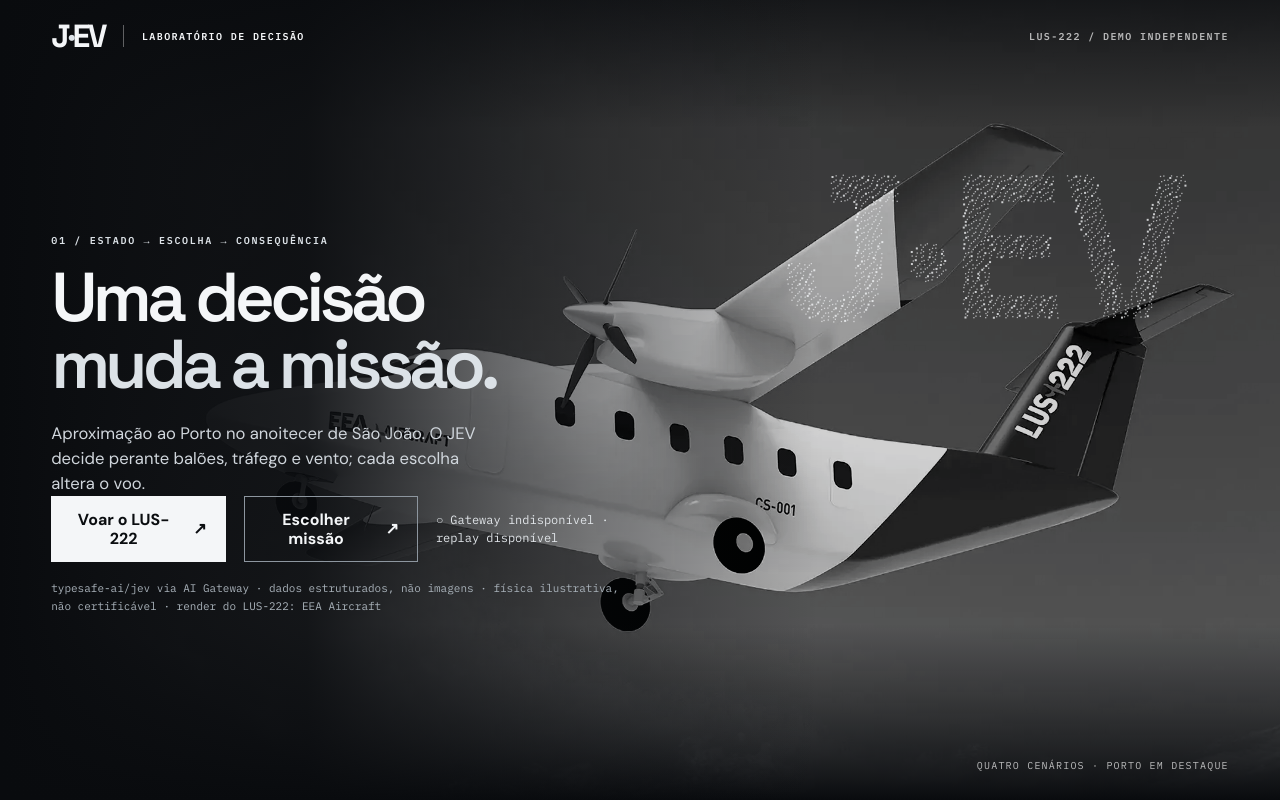
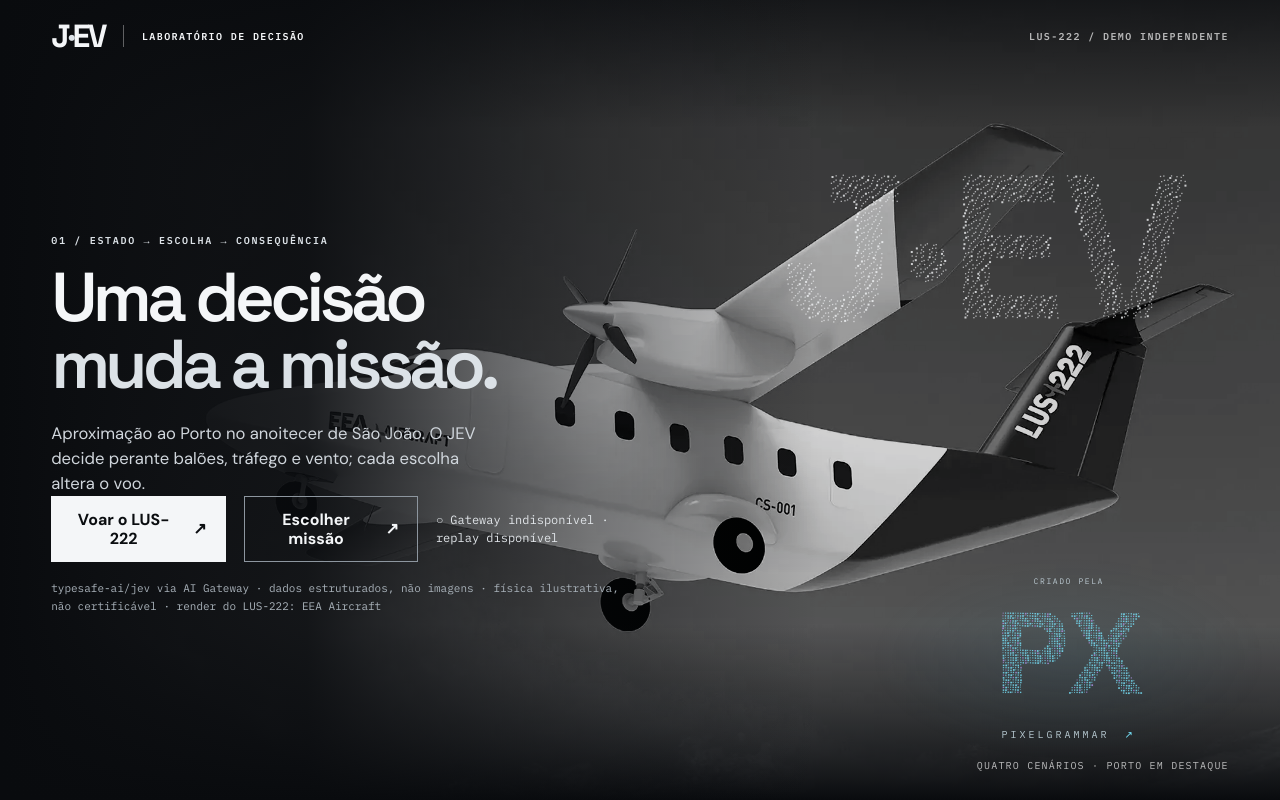
Before and after one commit to igrejaborabora/lus222-jev-challenge, a website: page public/index.html in a window 1280 px wide. Drawn offline with Linux system fonts and the light colour scheme; no server answers; animation ran at ten frames a second.

Commit message:
Adicionar assinatura PX com os efeitos de partículas do BotFfett

```diff
--- a/public/index.html
+++ b/public/index.html
@@ -8,7 +8,7 @@
 <title>JEV / Mesa de missão</title>
 <link rel="preconnect" href="https://fonts.googleapis.com">
 <link rel="preconnect" href="https://fonts.gstatic.com" crossorigin>
-<link href="https://fonts.googleapis.com/css2?family=DM+Sans:wght@400;500;600;700&family=IBM+Plex+Mono:wght@400;500;600&family=Space+Grotesk:wght@400;500;600;700&display=swap" rel="stylesheet">
+<link href="https://fonts.googleapis.com/css2?family=DM+Sans:wght@400;500;600;700&family=IBM+Plex+Mono:wght@400;500;600&family=IBM+Plex+Sans:wght@700&family=Space+Grotesk:wght@400;500;600;700&display=swap" rel="stylesheet">
 <link rel="stylesheet" href="./styles.css">
 <script>if (new URLSearchParams(location.search).get('lus222') === 'turntable') location.replace('./turntable.html');</script>
 <script type="importmap">{ "imports": { "three": "https://cdn.jsdelivr.net/npm/three@0.186.0/build/three.module.js", "three/addons/": "https://cdn.jsdelivr.net/npm/three@0.186.0/examples/jsm/" } }</script>
@@ -32,6 +32,11 @@
       <div class="hero-actions"><button type="button" class="button button-accent" id="btn-sim-abrir">Voar o LUS-222 <span aria-hidden="true">↗</span></button><button type="button" class="button button-outline" id="btn-open">Escolher missão <span aria-hidden="true">↗</span></button><span class="gateway-status" id="gateway-status" role="status">A verificar o Gateway…</span></div>
       <p class="hero-foot">typesafe-ai/jev via AI Gateway · dados estruturados, não imagens · física ilustrativa, não certificável · render do LUS-222: EEA Aircraft</p>
     </main>
+    <a class="px-brand" href="https://www.pixelgrammar.com/" target="_blank" rel="noopener noreferrer" aria-label="Pixelgrammar — estúdio criador, abre num novo separador">
+      <span class="px-credit">CRIADO PELA</span>
+      <span class="px-mark"><span class="px-fallback" aria-hidden="true">PX</span><canvas id="px-particles" role="img" aria-label="PX — Pixelgrammar"></canvas></span>
+      <span class="px-wordmark">PIXELGRAMMAR <span aria-hidden="true">↗</span></span>
+    </a>
     <div class="hero-index">QUATRO CENÁRIOS · PORTO EM DESTAQUE</div>
   </section>
 
@@ -205,6 +210,7 @@
   <div class="overlay" id="map-overlay" hidden><div class="overlay-card map-overlay-card"><p class="kicker">GOOGLE MAPS / IMAGEM REAL</p><h2>Pista do Porto.</h2><p>Vista de satélite do Aeroporto Francisco Sá Carneiro. A imagem não representa a noite de São João nem acompanha a posição simulada.</p><iframe title="Vista de satélite da pista do Porto no Google Maps" data-src="https://www.google.com/maps/embed?pb=!1m18!1m12!1m3!1d2812.334669533097!2d-8.6806638!3d41.2473992!2m3!1f0!2f0!3f0!3m2!1i1024!2i768!4f13.1!3m3!1m2!1s0xd246f64614a2bad%3A0x151a578a6d6039d1!2sAeroporto%20Francisco%20S%C3%A1%20Carneiro!5e1!3m2!1spt-PT!2spt!4v1790075229286!5m2!1spt-PT!2spt" referrerpolicy="strict-origin-when-cross-origin" allowfullscreen></iframe><button type="button" class="button button-outline" id="btn-map-close">Fechar mapa</button></div></div>
 </div>
 <script type="module" src="./src/ambient.js"></script>
+<script type="module" src="./src/px-particles.js"></script>
 <script type="module" src="./src/main.js"></script>
 </body>
 </html>
--- /dev/null
+++ b/public/src/px-particles.js
@@ -0,0 +1,148 @@
+/**
+ * PX da Pixelgrammar. Adaptado de botffett/web/components/landing/px-particles.tsx:
+ * mesmos glifos, molas, cores, repulsão, dispersão de 7 s e varrimento luminoso.
+ * Canvas 2D independente de React; só anima enquanto a abertura está visível.
+ */
+const W = 520;
+const H = 230;
+const MAX_PARTICULAS = 2400;
+const RAIO_PONTEIRO = 90;
+
+function amostrar() {
+  const amostra = document.createElement('canvas');
+  amostra.width = W;
+  amostra.height = H;
+  const ctx = amostra.getContext('2d', { willReadFrequently: true });
+  if (!ctx) return [];
+  ctx.fillStyle = '#fff';
+  ctx.textAlign = 'center';
+  ctx.textBaseline = 'middle';
+  ctx.font = `700 ${Math.round(H * 0.82)}px "IBM Plex Sans", system-ui, sans-serif`;
+  ctx.fillText('PX', W / 2, H / 2 + 4);
+  const { data } = ctx.getImageData(0, 0, W, H);
+  const alvos = [];
+  for (let y = 0; y < H; y += 4) {
+    for (let x = 0; x < W; x += 4) {
+      if (data[(y * W + x) * 4 + 3] > 128) alvos.push({ x, y });
+    }
+  }
+  const passo = alvos.length / MAX_PARTICULAS;
+  return passo <= 1 ? alvos : Array.from({ length: MAX_PARTICULAS }, (_, i) => alvos[Math.floor(i * passo)]);
+}
+
+function iniciar(canvas) {
+  const ctx = canvas.getContext('2d');
+  const alvos = amostrar();
+  if (!ctx || !alvos.length) return;
+  const dpr = Math.min(devicePixelRatio || 1, 2);
+  canvas.width = W * dpr;
+  canvas.height = H * dpr;
+  ctx.scale(dpr, dpr);
+  const marca = canvas.closest('.px-brand');
+  const ecran = canvas.closest('.screen');
+  const reduzido = matchMedia('(prefers-reduced-motion: reduce)');
+  const ponteiro = { x: 0, y: 0, activo: false };
+  const particulas = alvos.map((a, i) => {
+    const angulo = i / alvos.length * Math.PI * 2;
+    const raio = 220 + i % 7 * 26;
+    return { x: W / 2 + Math.cos(angulo) * raio, y: H / 2 + Math.sin(angulo) * raio * 0.6,
+      vx: 0, vy: 0, tx: a.x, ty: a.y, size: 1.5 + i % 5 * 0.3, hue: i % 9 === 0,
+      pull: 0.014 + i % 11 * 0.0018, flash: 0 };
+  });
+  let frame = 0;
+  let visivel = true;
+  let tick = 0;
+  let ultimo = 0;
+  let dispersaoS = 0;
+
+  function estatico() {
+    ctx.clearRect(0, 0, W, H);
+    ctx.globalCompositeOperation = 'source-over';
+    for (const [i, a] of alvos.entries()) {
+      ctx.fillStyle = i % 9 === 0 ? '#bea0ff' : '#78e6ff';
+      ctx.fillRect(a.x, a.y, 2, 2);
+    }
+  }
+
+  function dispersar() {
+    for (const p of particulas) {
+      const dx = p.x - W / 2;
+      const dy = p.y - H / 2;
+      const dist = Math.hypot(dx, dy) || 1;
+      const forca = 7 + p.size % 1 * 9;
+      p.vx += dx / dist * forca;
+      p.vy += dy / dist * forca * 0.7;
+    }
+  }
+
+  function desenhar(agora) {
+    frame = 0;
+    const dt = ultimo ? Math.min((agora - ultimo) / (1000 / 60), 2) : 1;
+    ultimo = agora;
+    tick += dt;
+    dispersaoS += dt / 60;
+    if (dispersaoS >= 7) { dispersar(); dispersaoS %= 7; }
+    const sweepX = (tick * 1.4) % (W + 300) - 150;
+    ctx.clearRect(0, 0, W, H);
+    ctx.globalCompositeOperation = 'lighter';
+    for (const p of particulas) {
+      p.vx += ((p.tx - p.x) * p.pull + Math.sin(tick * 0.01 + p.ty * 0.05) * 0.012) * dt;
+      p.vy += ((p.ty - p.y) * p.pull + Math.cos(tick * 0.01 + p.tx * 0.05) * 0.012) * dt;
+      if (ponteiro.activo) {
+        const dx = p.x - ponteiro.x;
+        const dy = p.y - ponteiro.y;
+        const dist = Math.hypot(dx, dy);
+        if (dist < RAIO_PONTEIRO && dist > 0.01) {
+          const forca = (1 - dist / RAIO_PONTEIRO) * 2.4 * dt;
+          p.vx += dx / dist * forca;
+          p.vy += dy / dist * forca;
+        }
+      }
+      p.vx *= 0.86 ** dt;
+      p.vy *= 0.86 ** dt;
+      p.x += p.vx * dt;
+      p.y += p.vy * dt;
+      p.flash = Math.abs(p.x - sweepX) < 12 ? 1 : p.flash * 0.92 ** dt;
+      const speed = Math.min(Math.hypot(p.vx, p.vy) / 6 + p.flash * 0.6, 1);
+      ctx.fillStyle = p.hue ? `rgba(190,160,255,${0.7 + speed * 0.3})`
+        : `rgba(${120 + speed * 120},${230 - speed * 20},255,${0.8 + speed * 0.2})`;
+      ctx.fillRect(p.x, p.y, p.size + speed * 1.5, p.size + speed * 1.5);
+    }
+    ctx.fillStyle = 'rgba(120,230,255,0.06)';
+    ctx.fillRect(sweepX, 0, 2, H);
+    frame = requestAnimationFrame(desenhar);
+  }
+
+  function actualizar() {
+    cancelAnimationFrame(frame);
+    frame = 0;
+    ultimo = 0;
+    ponteiro.activo = false;
+    if (reduzido.matches) { estatico(); return; }
+    if (visivel && !document.hidden && ecran.classList.contains('active')) frame = requestAnimationFrame(desenhar);
+  }
+
+  canvas.addEventListener('pointermove', (e) => {
+    const r = canvas.getBoundingClientRect();
+    ponteiro.x = (e.clientX - r.left) / r.width * W;
+    ponteiro.y = (e.clientY - r.top) / r.height * H;
+    ponteiro.activo = true;
+  });
+  const limpar = () => { ponteiro.activo = false; };
+  canvas.addEventListener('pointerleave', limpar);
+  canvas.addEventListener('pointercancel', limpar);
+  canvas.addEventListener('pointerup', (e) => { if (e.pointerType !== 'mouse') limpar(); });
+  new IntersectionObserver(([e]) => { visivel = e.isIntersecting; actualizar(); }).observe(canvas);
+  new MutationObserver(actualizar).observe(ecran, { attributes: true, attributeFilter: ['class'] });
+  reduzido.addEventListener('change', actualizar);
+  document.addEventListener('visibilitychange', actualizar);
+  window.addEventListener('pagehide', () => cancelAnimationFrame(frame));
+  window.addEventListener('pageshow', actualizar);
+  // Fallback textual só desaparece depois de existir um monograma desenhado.
+  estatico();
+  marca.classList.add('px-ready');
+  actualizar();
+}
+
+const canvas = document.getElementById('px-particles');
+if (canvas) document.fonts.ready.then(() => iniciar(canvas));
--- a/public/styles.css
+++ b/public/styles.css
@@ -439,3 +439,17 @@ button:disabled{opacity:.42;cursor:not-allowed}
 /* Seis comandos no dock (Porto) cabem a 320 px sem sair do ecrã. */
 @media(max-width:350px){.control-button{font-size:8px;padding:0 2px}}
 @media(prefers-reduced-motion:reduce){*,*::before,*::after{animation-duration:.01ms!important;transition-duration:.01ms!important;scroll-behavior:auto!important}.exlibris::after{animation:none}}
+
+/* Assinatura PX: partículas do BotFfett, flutuantes sobre a abertura. */
+.px-brand{position:absolute;z-index:3;right:var(--pad);bottom:calc(54px + var(--safe-b));width:clamp(190px,25vw,340px);display:flex;flex-direction:column;align-items:center;text-decoration:none;color:#c9e5ee;animation:px-float 8s ease-in-out infinite}
+.px-brand::before{content:"";position:absolute;inset:-12%;z-index:-1;background:radial-gradient(ellipse,#2e6b8022,transparent 70%);pointer-events:none}
+.px-credit{font:8px var(--mono);letter-spacing:.2em;color:#bbc9d1}
+.px-mark{position:relative;display:block;width:100%;aspect-ratio:520/230}
+#px-particles{display:block;width:100%;height:auto;aspect-ratio:520/230;opacity:0}
+.px-ready #px-particles{opacity:1}.px-ready .px-fallback{display:none}
+.px-fallback{position:absolute;inset:0;display:grid;place-items:center;font:700 clamp(54px,8vw,108px)/1 'IBM Plex Sans',sans-serif;color:#78e6ff}
+.px-wordmark{font:10px var(--mono);letter-spacing:.3em;color:#b6c8d0}.px-wordmark span{margin-left:6px;color:#78e6ff}
+.px-brand:focus-visible{outline:2px solid #78e6ff;outline-offset:8px}.px-brand:hover .px-wordmark{color:#e6faff}
+@keyframes px-float{0%,100%{transform:translateY(0)}50%{transform:translateY(-6px)}}
+@media(max-width:760px){.px-brand{top:calc(68px + var(--safe-t));bottom:auto;right:18px;width:146px}.px-credit{font-size:7px}.px-wordmark{font-size:8px;letter-spacing:.18em}#hero-particles{display:none}}
+@media(prefers-reduced-motion:reduce){.px-brand{animation:none}}
```
Also changed, not shown: README.md.
